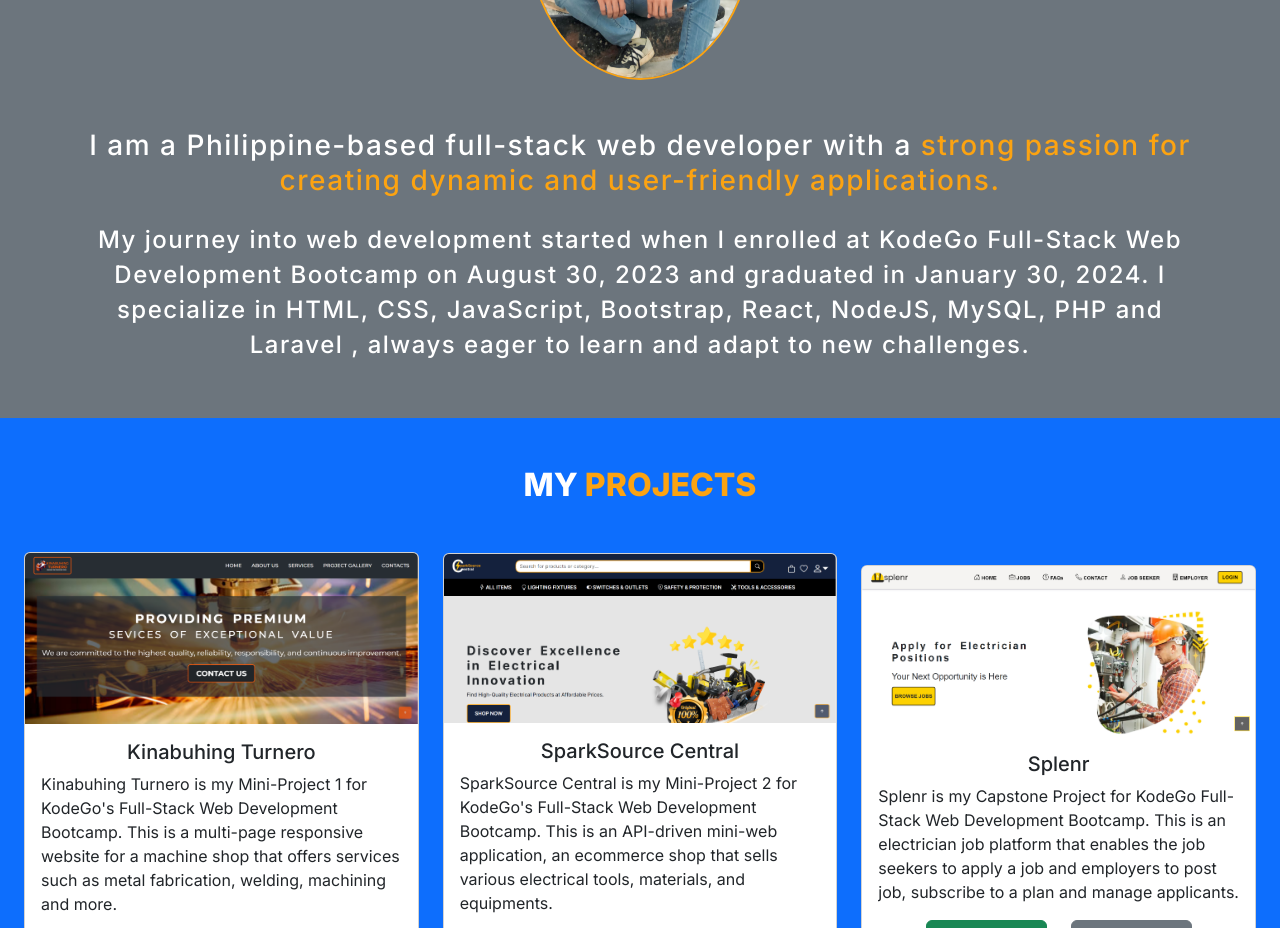
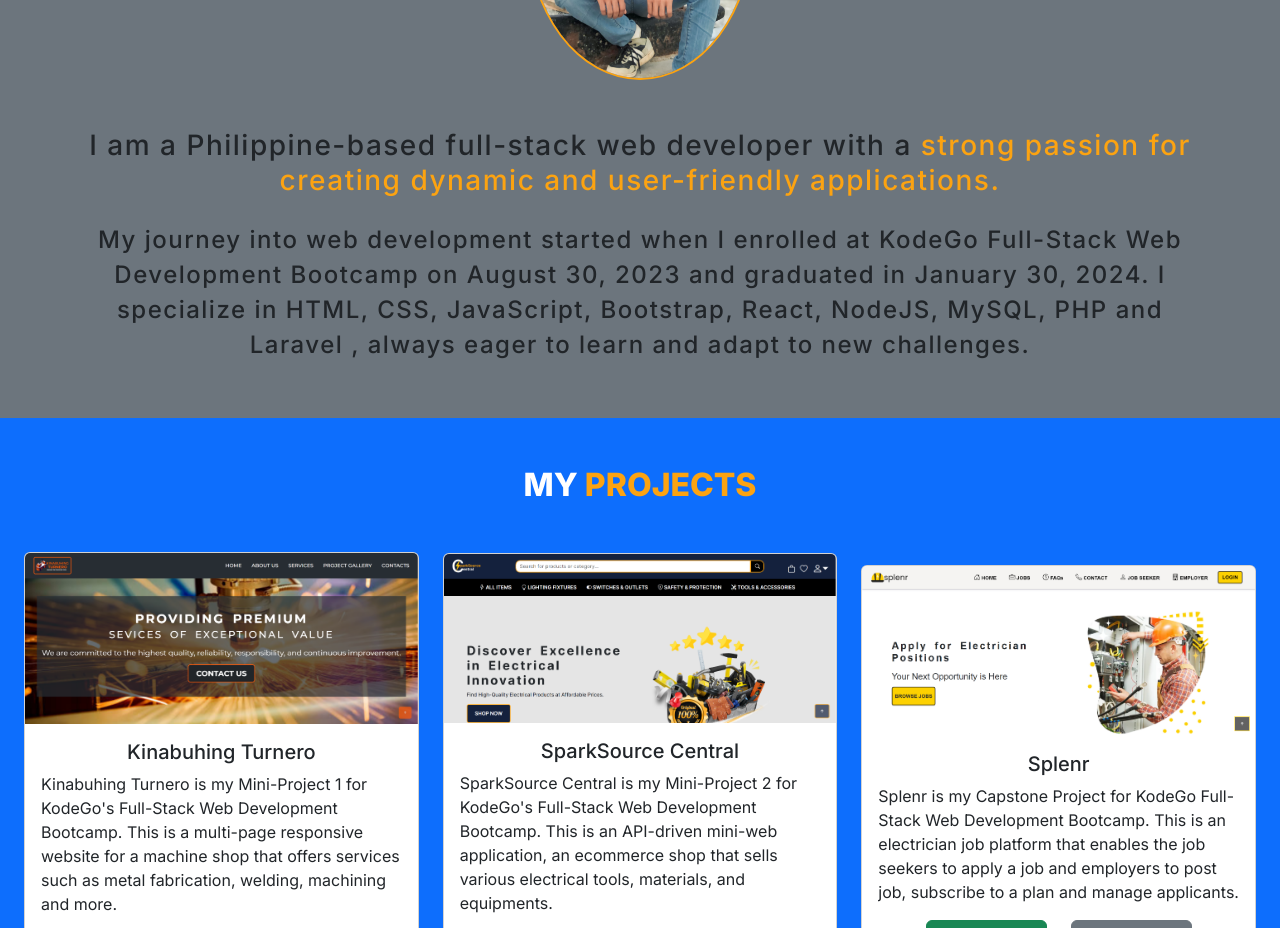
Before and after one commit to jaspherbagor/React-Portfolio, a React (Create React App) app in the folder jaspher-portfolio/: page / in a window 1280 px wide. Shown: the part 880-1808 px from the top of the page. Built offline with nearby package versions, Linux system fonts and the light colour scheme.

Commit message:
added an image for the about section background

```diff
--- a/jaspher-portfolio/src/components/pages/home.jsx
+++ b/jaspher-portfolio/src/components/pages/home.jsx
@@ -105,14 +105,14 @@ const Home = () => {
           />
         </div>
         <div className="container">
-          <h3 className="mt-5 text-white text-center about-description">
+          <h3 className="mt-5 text-center about-description">
             I am a Philippine-based full-stack web developer with a{" "}
             <span>
               strong passion for creating dynamic and user-friendly
               applications.
             </span>
           </h3>
-          <h4 className="text-center text-white mt-4 about-description">
+          <h4 className="text-center mt-4 about-description">
             My journey into web development started when I enrolled at KodeGo
             Full-Stack Web Development Bootcamp on August 30, 2023 and graduated
             in January 30, 2024. I specialize in HTML, CSS, JavaScript,
```
Also changed, not shown: jaspher-portfolio/public/images/about-bg.svg (added).
